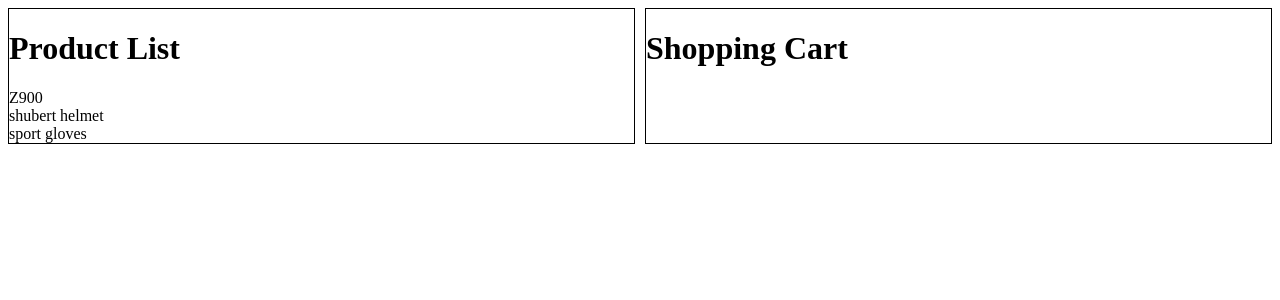
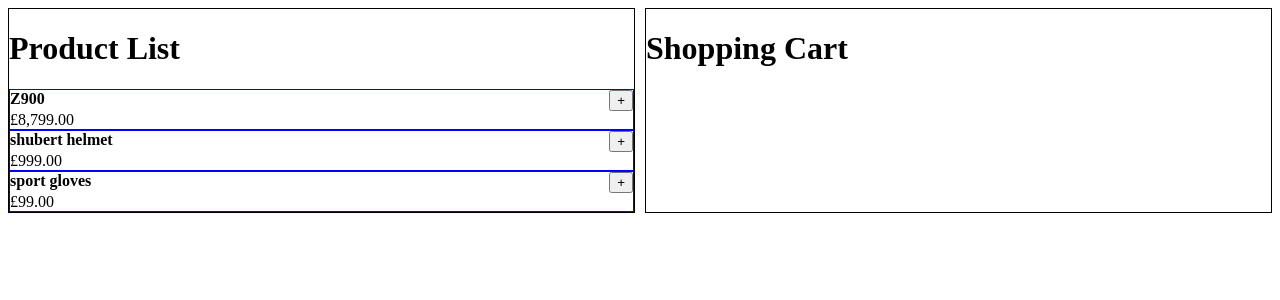
Before and after one commit to WeeMellowToby/Basket-Test, an Angular app: page / in a window 1280 px wide. Shown: the top 300 px of the page. Built offline with nearby package versions, Linux system fonts and the light colour scheme.

Commit message:
dad fixed it

```diff
--- a/src/app/Product-List.Component.ts
+++ b/src/app/Product-List.Component.ts
@@ -1,12 +1,17 @@
-import { Component, Input } from '@angular/core';
+import { Component, Input, Output, EventEmitter } from '@angular/core';
 @Component({
   selector: 'ProductListComponent',
   template: `
   <h1>Product List</h1>
-  <div *ngFor="let product of products">{{product.name}}<div>
+
+ <ProductComponent *ngFor="let product of products" [products]="product" (productAdded)="addProductToCart($event)"></ProductComponent>
   `,
   styles: [`:host{border: 1px solid #000;}`]
 })
 export class ProductListComponent  {
   @Input() products: any[];
+  @Output() productAdded = new EventEmitter();
+  addProductToCart(product) {
+    this.productAdded.emit(product);
+  }
 }
--- a/src/app/Product.Component.ts
+++ b/src/app/Product.Component.ts
@@ -0,0 +1,30 @@
+import { Component, Input, Output, EventEmitter } from '@angular/core';
+@Component({
+  selector: 'ProductComponent',
+  template: `
+  <div>{{products.name}}</div><button (click)="addProductToCart(products)">+</button>
+
+  <div>{{products.price.toLocaleString('en-UK', {style: 'currency', currency: 'GBP'})}}</div>
+
+
+  `,
+  styles:[`
+:host {
+  border: 1px solid blue;
+  display: grid;
+  grid-template-columns: 1fr auto;
+// change the second "1fr" to "auto"
+  grid-column-gap: 10px;
+}
+div:nth-child(1) {font-weight: bold;}
+`]
+
+})
+export class ProductComponent  {
+  @Input() products: any;
+  @Output() productAdded = new EventEmitter();
+  addProductToCart(product) {
+    this.productAdded.emit(product);
+  }
+
+}
--- a/src/app/app.component.html
+++ b/src/app/app.component.html
@@ -1,2 +1,2 @@
 <ProductListComponent [products] = "products"></ProductListComponent>
-<Shopping-cart></Shopping-cart>
+<Shopping-cart ></Shopping-cart>
--- a/src/app/app.module.ts
+++ b/src/app/app.module.ts
@@ -5,10 +5,10 @@ import { FormsModule } from '@angular/forms';
 import { AppComponent } from './app.component';
 import { ProductListComponent } from './Product-List.Component';
 import { ShoppingCartComponent } from './Shopping-Cart.Component';
-
+import { ProductComponent } from './Product.Component';
 @NgModule({
   imports:      [ BrowserModule, FormsModule ],
-  declarations: [ AppComponent, ProductListComponent, ShoppingCartComponent ],
+  declarations: [ AppComponent, ProductListComponent, ShoppingCartComponent, ProductComponent],
   bootstrap:    [ AppComponent ]
 })
 export class AppModule { }
```
